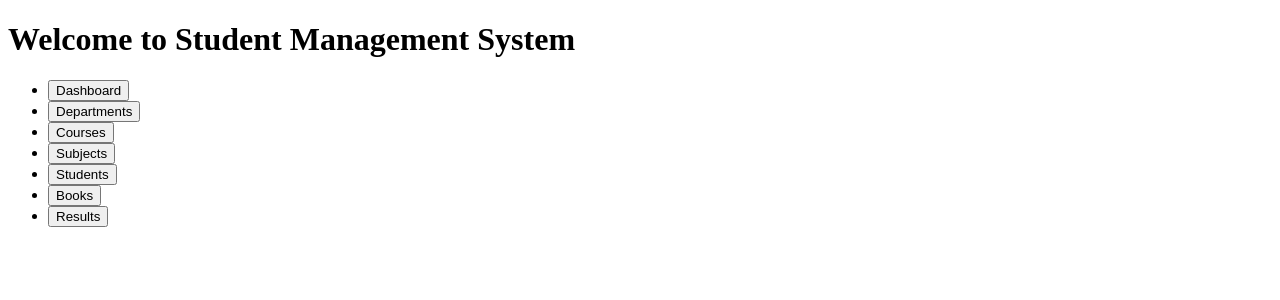
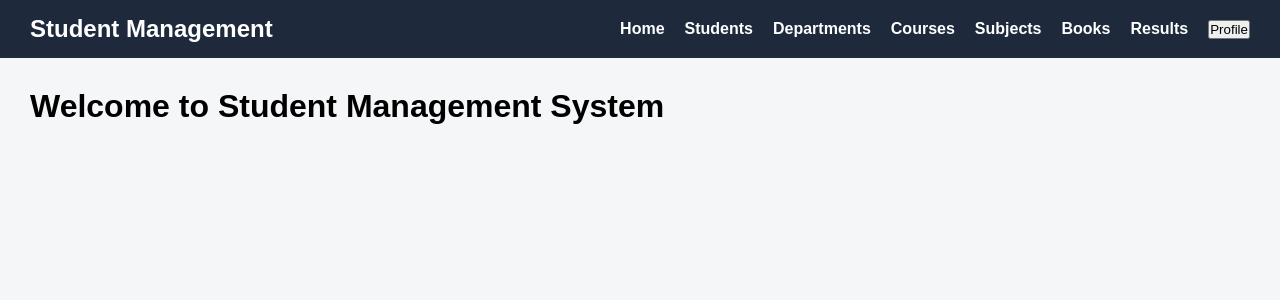
Before and after one commit to Ankitshaw-07/student-django-project, a Django app: page / in a window 1280 px wide. Shown: the top 300 px of the page. Run offline with Django 5.2, Linux system fonts and the light colour scheme.

Commit message:
Modify Frontend part

```diff
--- a/templates/base.html
+++ b/templates/base.html
@@ -10,14 +10,14 @@
 <div class="navbar">
     <h2>Student Management</h2>
     <ul>
-        <li><a href="/">Dashboard</a></li>
+        <li><a href="/">Home</a></li>
         <li><a href="/student/">Students</a></li>
         <li><a href="/department/">Departments</a></li>
         <li><a href="/course/">Courses</a></li>
         <li><a href="/subject/">Subjects</a></li>
         <li><a href="/book/">Books</a></li>
         <li><a href="/result/">Results</a></li>
-        <li><a href="/admin/">Admin</a></li>
+        <li><a href="/dashboard/"><button>Profile</button></a></li>
     </ul>
 </div>
 
--- a/templates/book/book_form.html
+++ b/templates/book/book_form.html
@@ -1,5 +1,6 @@
+{% extends "base.html" %}
 <h2>Add Book</h2>
-
+{% block contant %}
 <form method="post">
     {% csrf_token %}
     {{ form.as_p }}
@@ -7,3 +8,4 @@
 </form>
 
 <a href="{% url 'book_list' %}">Back</a>
+{% endblock %}
--- a/templates/dashboard/dashboard.html
+++ b/templates/dashboard/dashboard.html
@@ -5,9 +5,9 @@
 <h1>Dashboard</h1>
 
 <div class="grid">
-    <div class="card">Students</div>
-    <div class="card">Departments</div>
-    <div class="card">Courses</div>
+    <div class="card">Students Name</div>
+    <div class="card">Departments Name</div>
+    <div class="card">Courses Name</div>
     <div class="card">Results</div>
 </div>
 {% endblock %}
--- a/templates/home/home.html
+++ b/templates/home/home.html
@@ -1,18 +1,6 @@
-<!DOCTYPE html>
-<html>
-<head>
-    <title>Student Management System</title>
-</head>
-<body>
+{% extends 'base.html' %}
+    {% block title %}Student Management System {% endblock %}
+{% block content %}
     <h1>Welcome to Student Management System</h1>
-    <ul>
-        <li><a href="/dashboard/"><button>Dashboard</button></a></li>
-        <li><a href="/department/"><button>Departments</button></a></li>
-        <li><a href="/course/"><button>Courses</button></a></li>
-        <li><a href="/subject/"><button>Subjects</button></a></li>
-        <li><a href="/student/"><button>Students</button></a></li>
-        <li><a href="/book/"><button>Books</button></a></li>
-        <li><a href="/result/"><button>Results</button></a></li>
-    </ul>
-</body>
-</html>
+
+{% endblock %}
```
Also changed, not shown: templates/book/book_list.html (+6 -2 lines).
